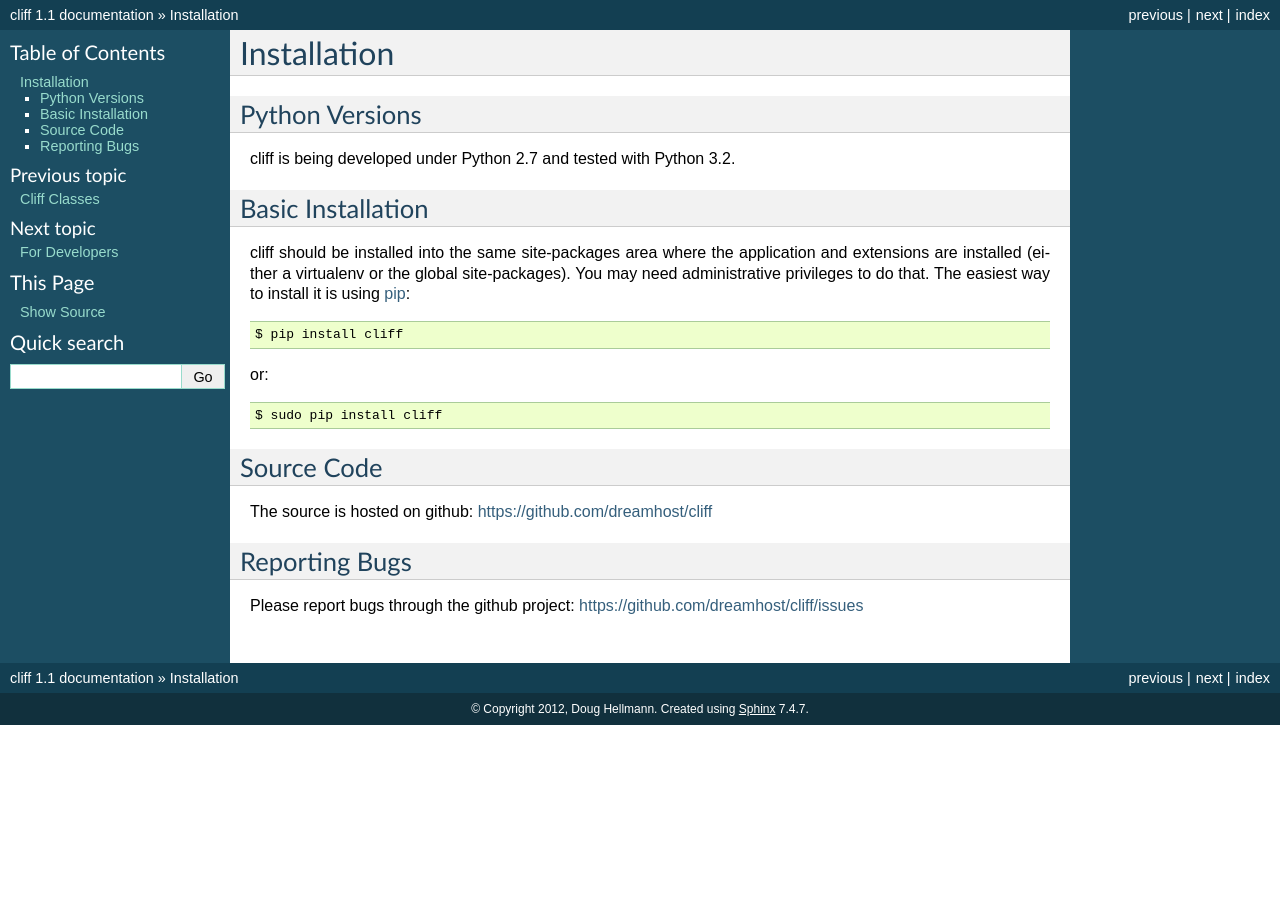
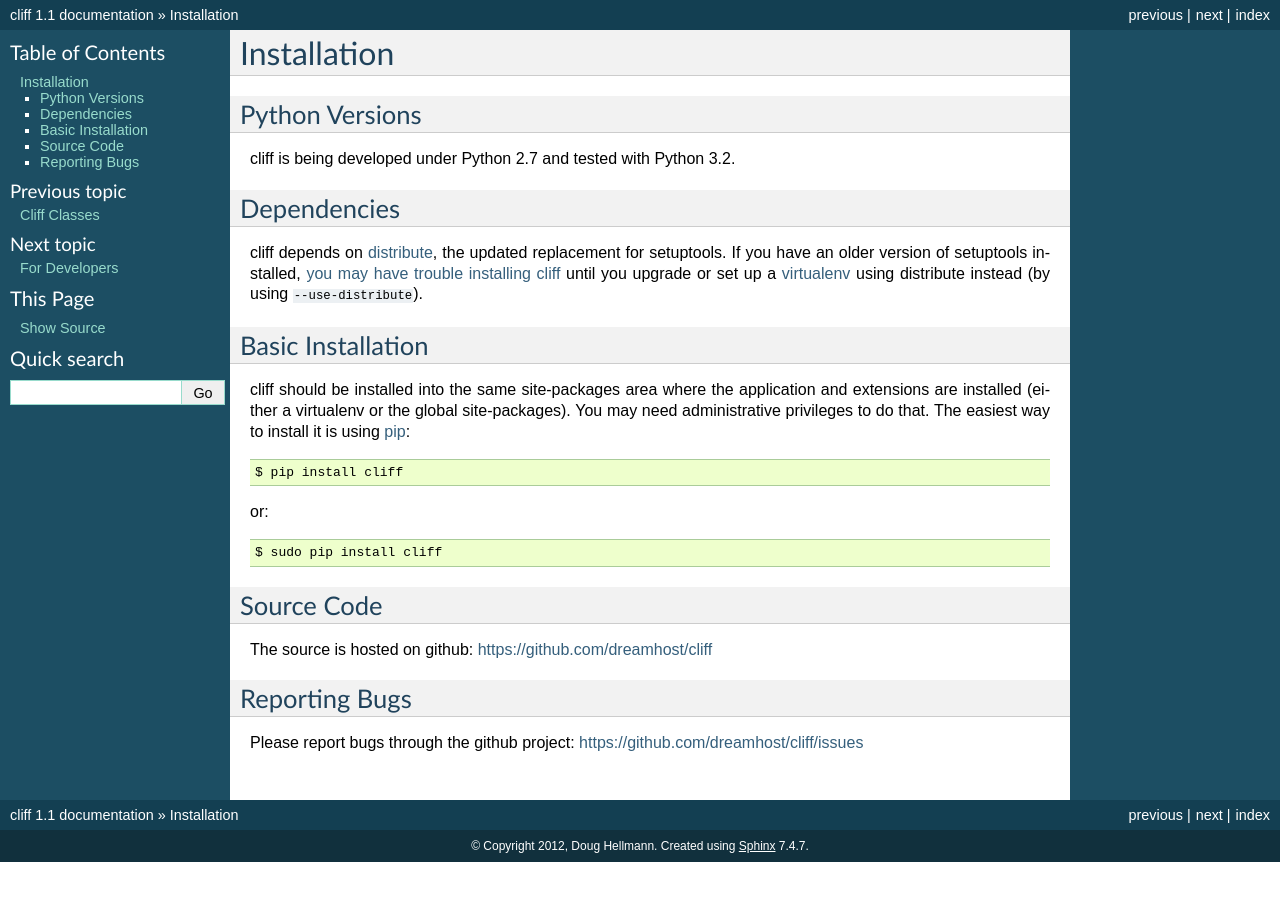
Before and after one commit to openstack/cliff, a Sphinx documentation site: the page built from docs/source/install.rst, in a window 1280 px wide. Built offline with Sphinx 7.4.7, drawn with Linux system fonts in a browser that asks for light colours.

Commit message:
Document dependency on distribute
Update the installation instructions to include information
about using Distribute instead of setuptools.

Addresses issue #20

Change-Id: If09d63481fbc961a29be81f6c627c8c1c992020b
Signed-off-by: Doug Hellmann <doug.hellmann@dreamhost.com>

```diff
--- a/docs/source/install.rst
+++ b/docs/source/install.rst
@@ -6,6 +6,20 @@ Python Versions
 ===============
 
 cliff is being developed under Python 2.7 and tested with Python 3.2.
+
+Dependencies
+============
+
+cliff depends on distribute_, the updated replacement for
+setuptools. If you have an older version of setuptools installed, `you
+may have trouble installing cliff`_ until you upgrade or set up a
+virtualenv_ using distribute instead (by using ``--use-distribute``).
+
+.. _distribute: http://pypi.python.org/pypi/distribute
+
+.. _you may have trouble installing cliff: https://bitbucket.org/tarek/distribute/issue/91/install-glitch-when-using-pip-virtualenv
+
+.. _virtualenv: http://pypi.python.org/pypi/virtualenv
 
 .. _install-basic:
 
```
